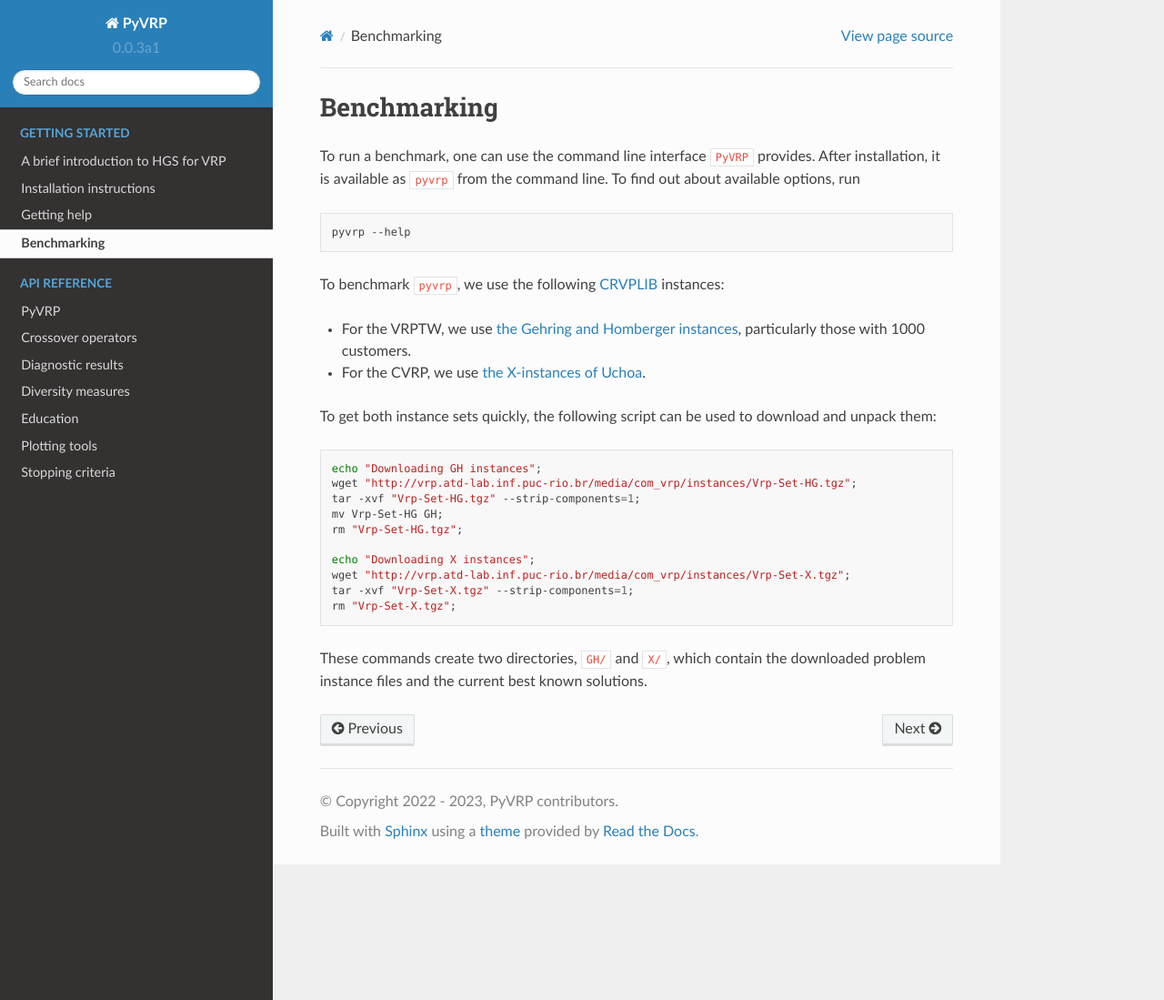
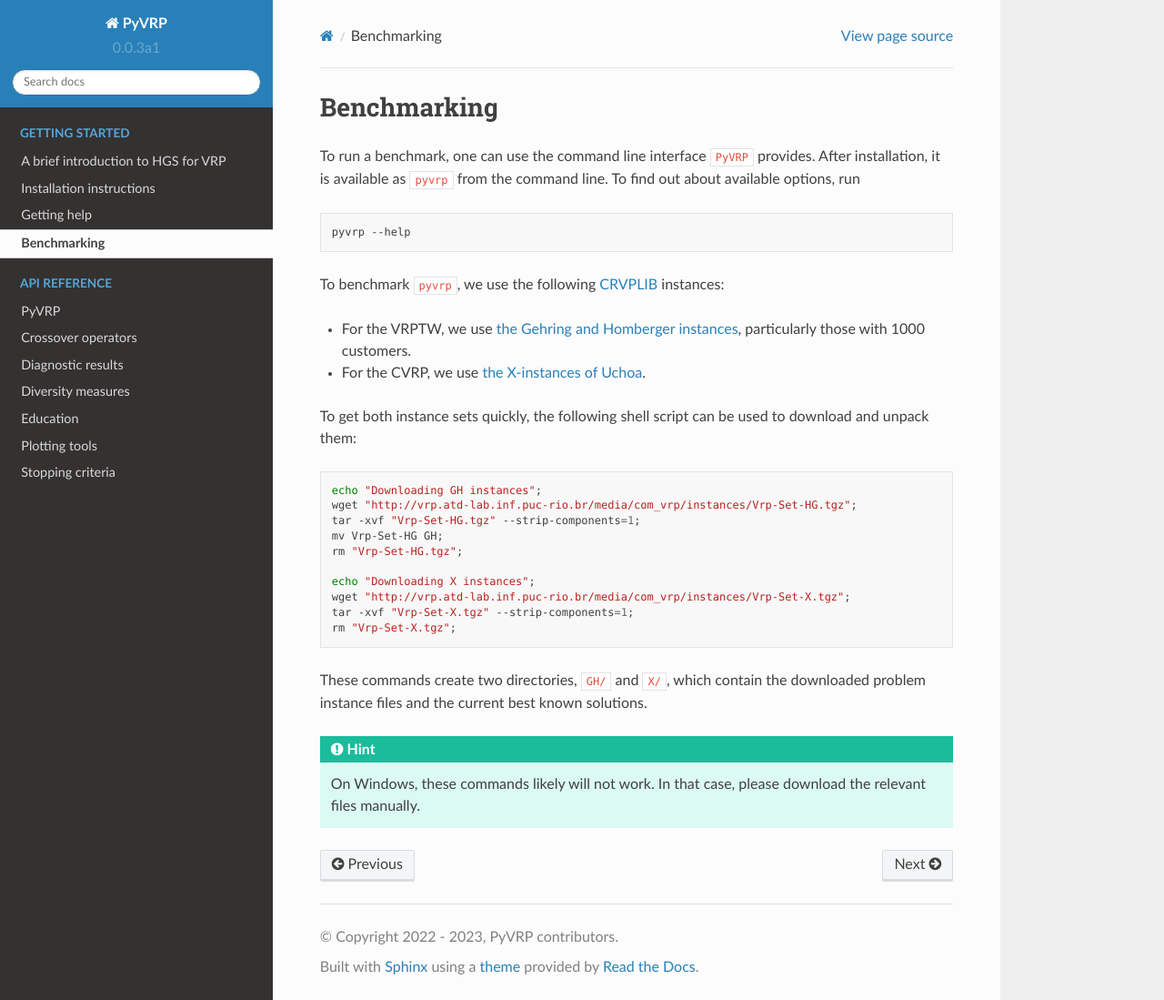
Before and after one commit to PyVRP/PyVRP, a Sphinx documentation site: the page built from docs/source/setup/benchmarking.rst, in a window 1280 px wide and 1099 px high. Shown: the whole window at 91% size. Built offline with Sphinx 7.4.7 and the Read the Docs theme 2.0.0, drawn with Linux system fonts in a browser that asks for light colours; pages that are not in the unit, such as notebooks, are missing from menus.

Commit message:
Some clarifications

```diff
--- a/build_extensions.py
+++ b/build_extensions.py
@@ -58,7 +58,7 @@ def clean(build_dir: pathlib.Path, install_dir: pathlib.Path):
         extension.unlink()
 
 
-def regen_stubs(install_dir: pathlib.Path):
+def regenerate_stubs(install_dir: pathlib.Path):
     def _regen(extension):
         ext_dir = extension.parent
         ext_name, _ = extension.name.split(".", maxsplit=1)
@@ -111,7 +111,7 @@ def main():
     build(build_dir, args.build_type, args.problem, args.additional)
 
     if args.regenerate_type_stubs:
-        regen_stubs(install_dir)
+        regenerate_stubs(install_dir)
 
 
 if __name__ == "__main__":
--- a/docs/source/setup/benchmarking.rst
+++ b/docs/source/setup/benchmarking.rst
@@ -15,7 +15,7 @@ To benchmark ``pyvrp``, we use the following `CRVPLIB <http://vrp.atd-lab.inf.pu
 
 * For the CVRP, we use `the X-instances of Uchoa <http://vrp.atd-lab.inf.puc-rio.br/media/com_vrp/instances/Vrp-Set-X.tgz>`_.
 
-To get both instance sets quickly, the following script can be used to download and unpack them:
+To get both instance sets quickly, the following shell script can be used to download and unpack them:
 
 .. code-block:: shell
 
@@ -31,3 +31,8 @@ To get both instance sets quickly, the following script can be used to download
    rm "Vrp-Set-X.tgz";
 
 These commands create two directories, ``GH/`` and ``X/``, which contain the downloaded problem instance files and the current best known solutions.
+
+.. hint::
+
+   On Windows, these commands likely will not work.
+   In that case, please download the relevant files manually.
```
Also changed, not shown: pyproject.toml (+0 -7 lines).
